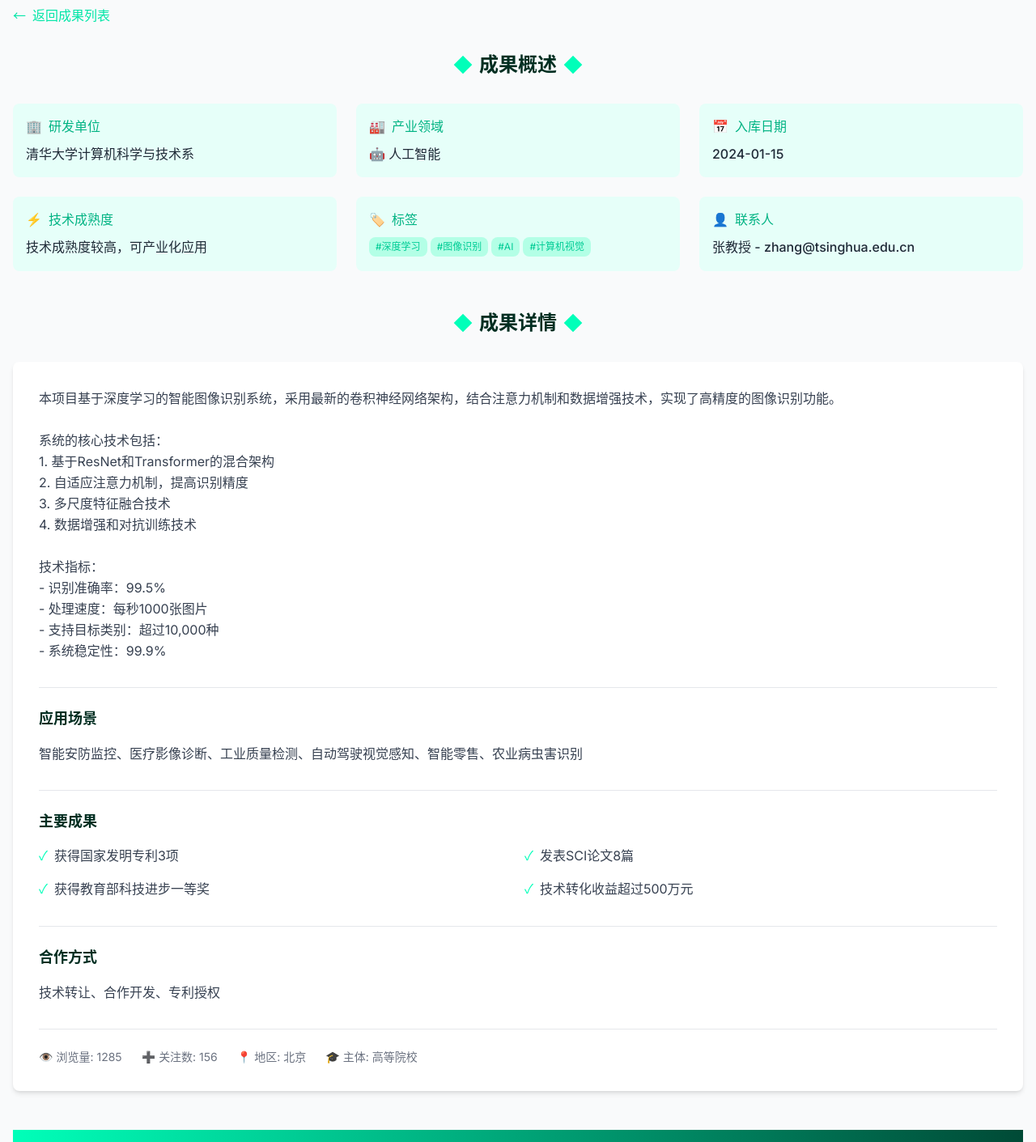
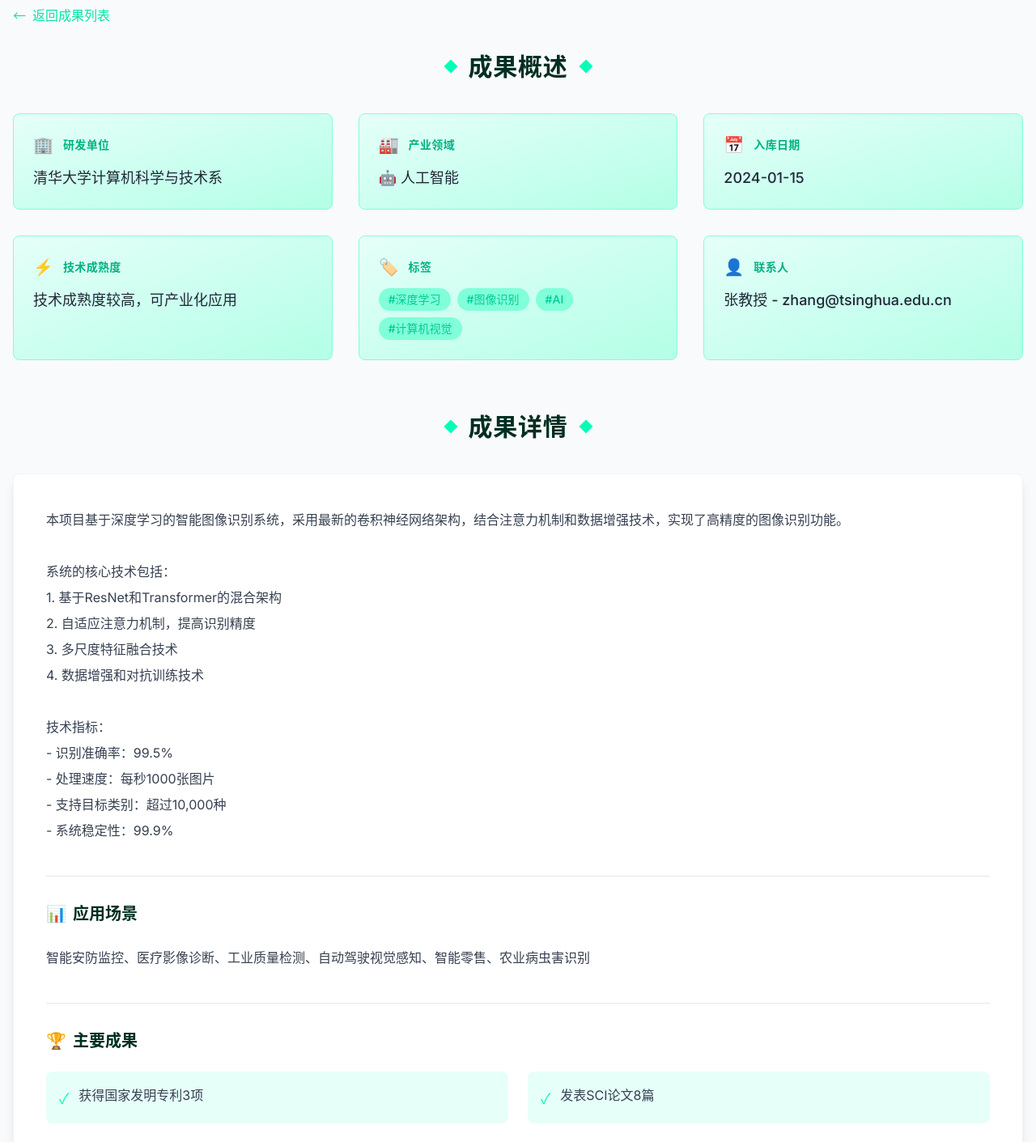
Before and after one commit to Spring930/supply-demand-matching-platform, a Next.js app: page /achievements/1 in a window 1280 px wide. Shown: the part 400-1811 px from the top of the page at 81% size. Built offline with nearby package versions, Linux system fonts and the light colour scheme.

Commit message:
improve achievement detail page UI with enhanced styling and smooth scrolling

```diff
--- a/app/achievements/[id]/page.tsx
+++ b/app/achievements/[id]/page.tsx
@@ -42,7 +42,15 @@ export default function AchievementDetailPage() {
         <div className="container mx-auto text-center">
           <h1 className="text-4xl font-bold mb-4">{achievement.title}</h1>
           <p className="text-xl mb-8">{achievement.researchUnit}</p>
-          <button className="bg-white text-accent-600 px-8 py-3 rounded-custom hover:bg-gray-100 transition-colors font-medium border-2 border-white">
+          <button
+            onClick={() => {
+              const smartMatchingSection = document.querySelector('[data-smart-matching]');
+              if (smartMatchingSection) {
+                smartMatchingSection.scrollIntoView({ behavior: 'smooth' });
+              }
+            }}
+            className="bg-white text-accent-600 px-8 py-3 rounded-custom hover:bg-gray-100 transition-colors font-medium border-2 border-white"
+          >
             智能匹配
           </button>
         </div>
@@ -62,63 +70,63 @@ export default function AchievementDetailPage() {
         </div>
 
         {/* 成果概述 */}
-        <div className="mb-12">
-          <div className="flex items-center justify-center mb-8">
+        <div className="mb-16">
+          <div className="flex items-center justify-center mb-10">
             <div className="flex items-center">
-              <div className="w-4 h-4 bg-accent-500 transform rotate-45 mr-3"></div>
-              <h2 className="text-2xl font-bold text-title">成果概述</h2>
-              <div className="w-4 h-4 bg-accent-500 transform rotate-45 ml-3"></div>
+              <div className="w-3 h-3 bg-accent-500 transform rotate-45 mr-4"></div>
+              <h2 className="text-3xl font-bold text-title tracking-wide">成果概述</h2>
+              <div className="w-3 h-3 bg-accent-500 transform rotate-45 ml-4"></div>
             </div>
           </div>
 
-          <div className="grid grid-cols-1 md:grid-cols-2 lg:grid-cols-3 gap-6">
+          <div className="grid grid-cols-1 md:grid-cols-2 lg:grid-cols-3 gap-8">
             {/* 研发单位 */}
-            <div className="bg-accent-50 rounded-custom p-4">
-              <div className="flex items-center mb-2">
-                <span className="text-accent-600 mr-2">🏢</span>
-                <span className="font-medium text-accent-800">研发单位</span>
+            <div className="bg-gradient-to-br from-accent-50 to-accent-100 rounded-custom p-6 border border-accent-200 hover:shadow-lg transition-all duration-200">
+              <div className="flex items-center mb-3">
+                <span className="text-accent-600 mr-3 text-xl">🏢</span>
+                <span className="font-semibold text-accent-800 text-sm uppercase tracking-wide">研发单位</span>
               </div>
-              <div className="text-gray-800 font-medium">{achievement.researchUnit}</div>
+              <div className="text-gray-800 font-medium text-lg leading-relaxed">{achievement.researchUnit}</div>
             </div>
 
             {/* 产业领域 */}
-            <div className="bg-accent-50 rounded-custom p-4">
-              <div className="flex items-center mb-2">
-                <span className="text-accent-600 mr-2">🏭</span>
-                <span className="font-medium text-accent-800">产业领域</span>
+            <div className="bg-gradient-to-br from-accent-50 to-accent-100 rounded-custom p-6 border border-accent-200 hover:shadow-lg transition-all duration-200">
+              <div className="flex items-center mb-3">
+                <span className="text-accent-600 mr-3 text-xl">🏭</span>
+                <span className="font-semibold text-accent-800 text-sm uppercase tracking-wide">产业领域</span>
               </div>
-              <div className="text-gray-800 font-medium">
+              <div className="text-gray-800 font-medium text-lg leading-relaxed">
                 {industry?.icon} {industry?.label}
               </div>
             </div>
 
             {/* 入库日期 */}
-            <div className="bg-accent-50 rounded-custom p-4">
-              <div className="flex items-center mb-2">
-                <span className="text-accent-600 mr-2">📅</span>
-                <span className="font-medium text-accent-800">入库日期</span>
+            <div className="bg-gradient-to-br from-accent-50 to-accent-100 rounded-custom p-6 border border-accent-200 hover:shadow-lg transition-all duration-200">
+              <div className="flex items-center mb-3">
+                <span className="text-accent-600 mr-3 text-xl">📅</span>
+                <span className="font-semibold text-accent-800 text-sm uppercase tracking-wide">入库日期</span>
               </div>
-              <div className="text-gray-800 font-medium">{achievement.publishDate}</div>
+              <div className="text-gray-800 font-medium text-lg leading-relaxed">{achievement.publishDate}</div>
             </div>
 
             {/* 技术成熟度 */}
-            <div className="bg-accent-50 rounded-custom p-4">
-              <div className="flex items-center mb-2">
-                <span className="text-accent-600 mr-2">⚡</span>
-                <span className="font-medium text-accent-800">技术成熟度</span>
+            <div className="bg-gradient-to-br from-accent-50 to-accent-100 rounded-custom p-6 border border-accent-200 hover:shadow-lg transition-all duration-200">
+              <div className="flex items-center mb-3">
+                <span className="text-accent-600 mr-3 text-xl">⚡</span>
+                <span className="font-semibold text-accent-800 text-sm uppercase tracking-wide">技术成熟度</span>
               </div>
-              <div className="text-gray-800 font-medium">{achievement.maturityLevel}</div>
+              <div className="text-gray-800 font-medium text-lg leading-relaxed">{achievement.maturityLevel}</div>
             </div>
 
             {/* 标签 */}
-            <div className="bg-accent-50 rounded-custom p-4">
-              <div className="flex items-center mb-2">
-                <span className="text-accent-600 mr-2">🏷️</span>
-                <span className="font-medium text-accent-800">标签</span>
+            <div className="bg-gradient-to-br from-accent-50 to-accent-100 rounded-custom p-6 border border-accent-200 hover:shadow-lg transition-all duration-200">
+              <div className="flex items-center mb-3">
+                <span className="text-accent-600 mr-3 text-xl">🏷️</span>
+                <span className="font-semibold text-accent-800 text-sm uppercase tracking-wide">标签</span>
               </div>
-              <div className="flex flex-wrap gap-1">
+              <div className="flex flex-wrap gap-2">
                 {achievement.tags.map(tag => (
-                  <span key={tag} className="px-2 py-1 bg-accent-100 text-accent-700 text-xs rounded-custom">
+                  <span key={tag} className="px-3 py-1 bg-accent-200 text-accent-700 text-sm rounded-full font-medium hover:bg-accent-300 transition-colors">
                     #{tag}
                   </span>
                 ))}
@@ -126,88 +134,111 @@ export default function AchievementDetailPage() {
             </div>
 
             {/* 联系人 */}
-            <div className="bg-accent-50 rounded-custom p-4">
-              <div className="flex items-center mb-2">
-                <span className="text-accent-600 mr-2">👤</span>
-                <span className="font-medium text-accent-800">联系人</span>
+            <div className="bg-gradient-to-br from-accent-50 to-accent-100 rounded-custom p-6 border border-accent-200 hover:shadow-lg transition-all duration-200">
+              <div className="flex items-center mb-3">
+                <span className="text-accent-600 mr-3 text-xl">👤</span>
+                <span className="font-semibold text-accent-800 text-sm uppercase tracking-wide">联系人</span>
               </div>
-              <div className="text-gray-800 font-medium">{achievement.contactPerson}</div>
+              <div className="text-gray-800 font-medium text-lg leading-relaxed">{achievement.contactPerson}</div>
             </div>
           </div>
         </div>
 
         {/* 成果详情 */}
-        <div className="mb-12">
-          <div className="flex items-center justify-center mb-8">
+        <div className="mb-16">
+          <div className="flex items-center justify-center mb-10">
             <div className="flex items-center">
-              <div className="w-4 h-4 bg-accent-500 transform rotate-45 mr-3"></div>
-              <h2 className="text-2xl font-bold text-title">成果详情</h2>
-              <div className="w-4 h-4 bg-accent-500 transform rotate-45 ml-3"></div>
+              <div className="w-3 h-3 bg-accent-500 transform rotate-45 mr-4"></div>
+              <h2 className="text-3xl font-bold text-title tracking-wide">成果详情</h2>
+              <div className="w-3 h-3 bg-accent-500 transform rotate-45 ml-4"></div>
             </div>
           </div>
 
-          <div className="bg-white rounded-custom shadow-md p-8">
+          <div className="bg-white rounded-custom shadow-lg p-10 border border-gray-100">
             <div className="prose prose-lg max-w-none text-gray-700 leading-relaxed">
-              <div className="whitespace-pre-line">
+              <div className="whitespace-pre-line text-base leading-8">
                 {achievement.fullDescription}
               </div>
             </div>
 
             {/* 应用场景 */}
-            <div className="mt-8 pt-6 border-t border-gray-200">
-              <h3 className="text-lg font-semibold text-title mb-4">应用场景</h3>
-              <p className="text-gray-700 leading-relaxed">
+            <div className="mt-10 pt-8 border-t border-gray-200">
+              <h3 className="text-xl font-semibold text-title mb-6 flex items-center">
+                <span className="text-accent-500 mr-2">📊</span>
+                应用场景
+              </h3>
+              <p className="text-gray-700 leading-8 text-base">
                 {achievement.applicationScenarios}
               </p>
             </div>
 
             {/* 主要成果 */}
-            <div className="mt-8 pt-6 border-t border-gray-200">
-              <h3 className="text-lg font-semibold text-title mb-4">主要成果</h3>
-              <div className="grid grid-cols-1 md:grid-cols-2 gap-4">
+            <div className="mt-10 pt-8 border-t border-gray-200">
+              <h3 className="text-xl font-semibold text-title mb-6 flex items-center">
+                <span className="text-accent-500 mr-2">🏆</span>
+                主要成果
+              </h3>
+              <div className="grid grid-cols-1 md:grid-cols-2 gap-6">
                 {achievement.achievements.map((item, index) => (
-                  <div key={index} className="flex items-center">
-                    <span className="text-accent-500 mr-2">✓</span>
-                    <span className="text-gray-700">{item}</span>
+                  <div key={index} className="flex items-start p-4 bg-accent-50 rounded-custom">
+                    <span className="text-accent-500 mr-3 text-lg mt-1">✓</span>
+                    <span className="text-gray-700 text-base leading-relaxed">{item}</span>
                   </div>
                 ))}
               </div>
             </div>
 
             {/* 合作方式 */}
-            <div className="mt-8 pt-6 border-t border-gray-200">
-              <h3 className="text-lg font-semibold text-title mb-4">合作方式</h3>
-              <p className="text-gray-700 leading-relaxed">
+            <div className="mt-10 pt-8 border-t border-gray-200">
+              <h3 className="text-xl font-semibold text-title mb-6 flex items-center">
+                <span className="text-accent-500 mr-2">🤝</span>
+                合作方式
+              </h3>
+              <p className="text-gray-700 leading-8 text-base">
                 {achievement.cooperationMode}
               </p>
             </div>
 
             {/* 成果统计 */}
-            <div className="mt-8 pt-6 border-t border-gray-200">
-              <div className="flex items-center space-x-6 text-sm text-gray-500">
-                <span className="flex items-center">
-                  <span className="text-accent-500 mr-1">👁️</span>
-                  浏览量: {achievement.viewCount}
-                </span>
-                <span className="flex items-center">
-                  <span className="text-accent-500 mr-1">➕</span>
-                  关注数: {achievement.followCount}
-                </span>
-                <span className="flex items-center">
-                  <span className="text-accent-500 mr-1">📍</span>
-                  地区: {region?.label}
-                </span>
-                <span className="flex items-center">
-                  <span className="text-accent-500 mr-1">{subject?.icon}</span>
-                  主体: {subject?.label}
-                </span>
+            <div className="mt-10 pt-8 border-t border-gray-200">
+              <div className="grid grid-cols-2 md:grid-cols-4 gap-4">
+                <div className="flex items-center justify-center p-4 bg-accent-50 rounded-custom">
+                  <span className="text-accent-500 mr-2 text-lg">👁️</span>
+                  <div className="text-center">
+                    <div className="text-lg font-semibold text-title">{achievement.viewCount}</div>
+                    <div className="text-sm text-gray-500">浏览量</div>
+                  </div>
+                </div>
+                <div className="flex items-center justify-center p-4 bg-accent-50 rounded-custom">
+                  <span className="text-accent-500 mr-2 text-lg">➕</span>
+                  <div className="text-center">
+                    <div className="text-lg font-semibold text-title">{achievement.followCount}</div>
+                    <div className="text-sm text-gray-500">关注数</div>
+                  </div>
+                </div>
+                <div className="flex items-center justify-center p-4 bg-accent-50 rounded-custom">
+                  <span className="text-accent-500 mr-2 text-lg">📍</span>
+                  <div className="text-center">
+                    <div className="text-lg font-semibold text-title">{region?.label}</div>
+                    <div className="text-sm text-gray-500">地区</div>
+                  </div>
+                </div>
+                <div className="flex items-center justify-center p-4 bg-accent-50 rounded-custom">
+                  <span className="text-accent-500 mr-2 text-lg">{subject?.icon}</span>
+                  <div className="text-center">
+                    <div className="text-lg font-semibold text-title">{subject?.label}</div>
+                    <div className="text-sm text-gray-500">主体</div>
+                  </div>
+                </div>
               </div>
             </div>
           </div>
         </div>
 
         {/* 智能匹配功能 */}
-        <SmartMatching />
+        <div data-smart-matching>
+          <SmartMatching />
+        </div>
       </div>
     </div>
   );
--- a/app/achievements/page.tsx
+++ b/app/achievements/page.tsx
@@ -276,7 +276,7 @@ export default function AchievementsPage() {
                     </button>
                     <button
                       onClick={() => router.push(`/achievements/${achievement.id}`)}
-                      className="px-4 py-2 bg-primary-500 text-title rounded-custom hover:bg-primary-600 transition-colors text-sm"
+                      className="px-4 py-2 bg-secondary-500 text-white rounded-custom hover:bg-secondary-600 transition-colors text-sm"
                     >
                       了解详情
                     </button>
```
